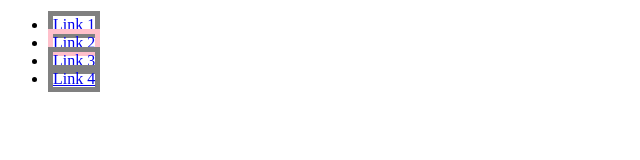
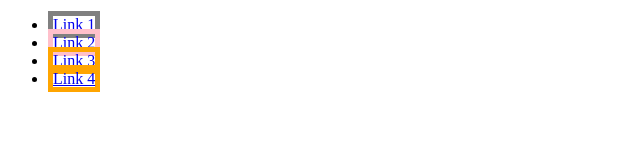
Before and after one commit to squeakysquid97/learn-CSS, a plain HTML site: page workingWithSelectors/index.html in a window 1280 px wide. Shown: the whole page, without its empty margins (0-640 px from the left). Drawn offline with Linux system fonts and the light colour scheme.

Commit message:
started working with box model

```diff
--- a/workingWithSelectors/index.html
+++ b/workingWithSelectors/index.html
@@ -14,7 +14,7 @@
       border-color: pink;
     }
 
-    a[href~="contact"] {
+    a[href*="contact"] {
       border-color: orange;
     }
   </style>
```
Also changed, not shown: workingWithBoxModel/index.html (added).
